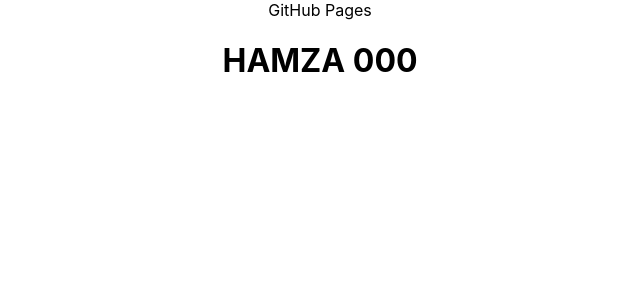
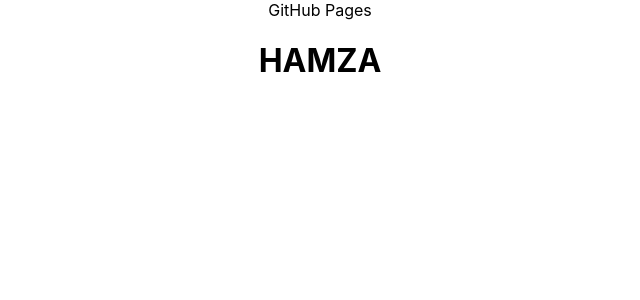
Before and after one commit to liodaqa/react-x2o, a React (Create React App) app: page / in a window 1280 px wide. Shown: the top 300 px of the page, without its empty margins (320-960 px from the left). Built offline with nearby package versions, Linux system fonts and the light colour scheme.

Commit message:
test deploy

```diff
--- a/src/App.js
+++ b/src/App.js
@@ -3,7 +3,7 @@ import "./App.css"
 function App() {
   return (
     <div className="App">
-      GitHub Pages <h1>HAMZA 000</h1>
+      GitHub Pages <h1>HAMZA</h1>
     </div>
   )
 }
```
